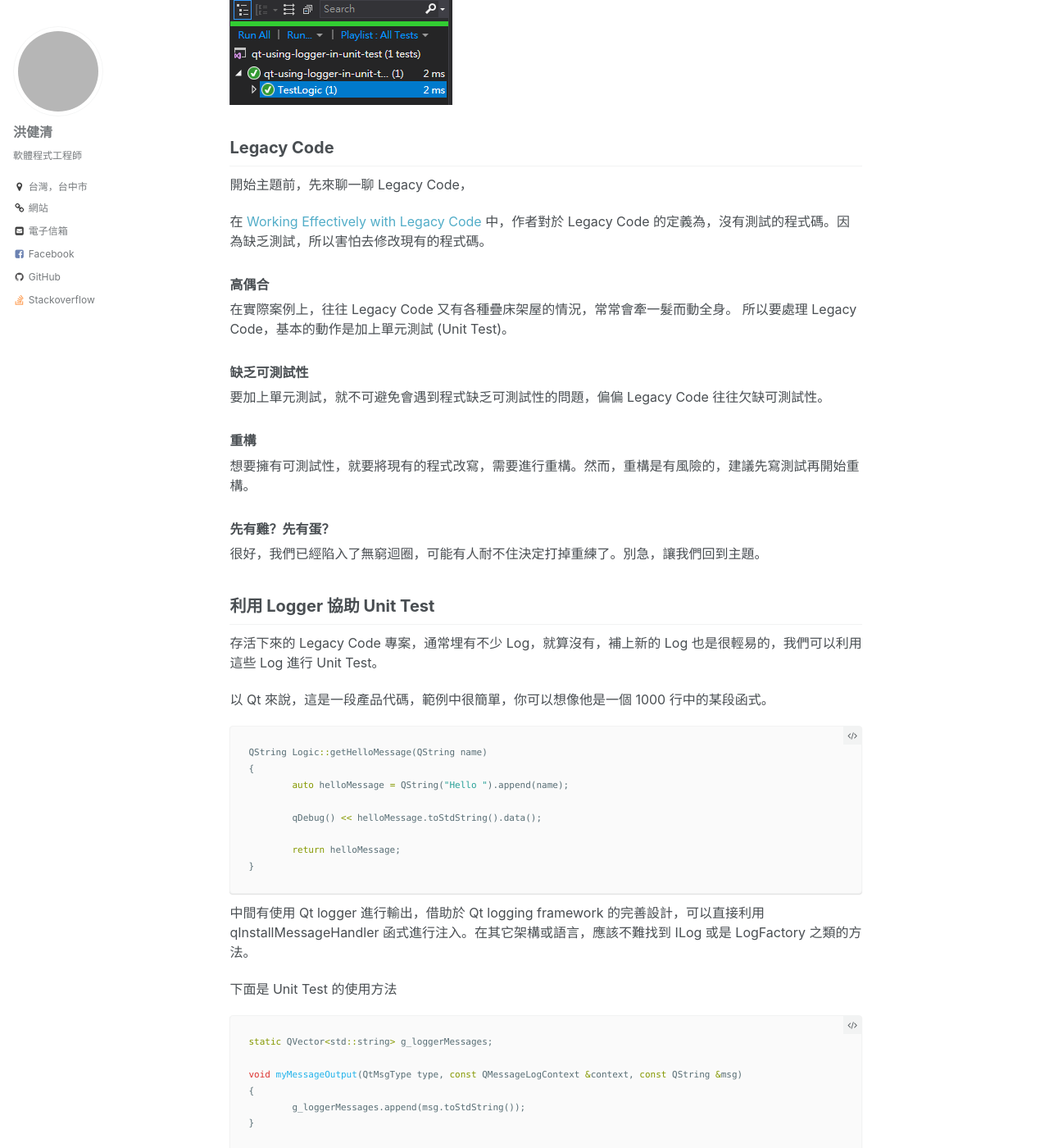
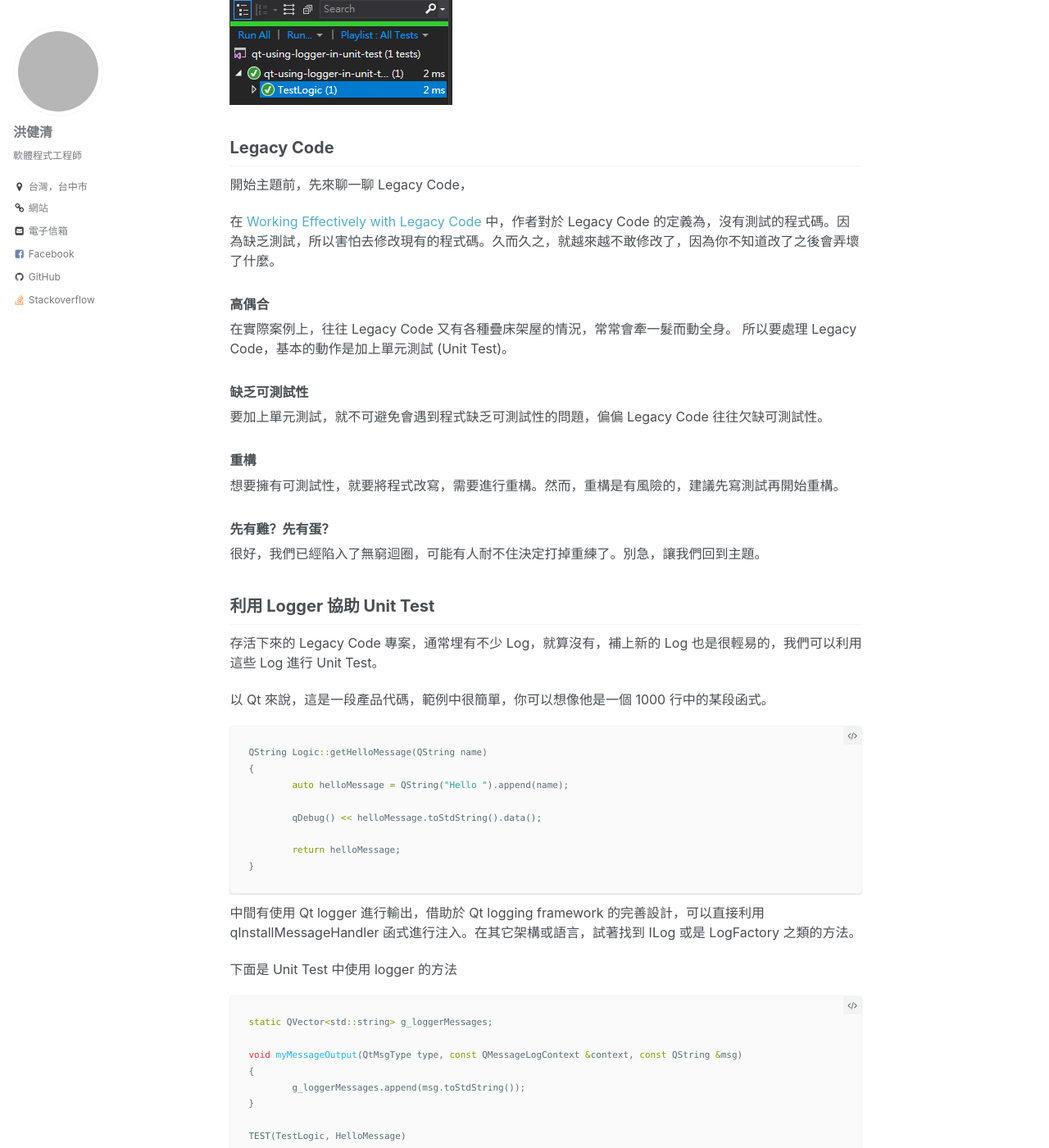
Before and after one commit to allyusd/twblog-source, a Jekyll site: the page built from _posts/2018-08-13-qt-using-logger-in-unit-test.md, in a window 1280 px wide and 1400 px high, scrolled down 214 px. Shown: the whole window at 82% size. Built offline with Jekyll 4.4.1, drawn with Linux system fonts in a browser that asks for light colours; comment, search, counter and statistics services are not loaded; some of the changed text lies outside the part shown; grey boxes are pictures that could not be loaded.

Commit message:
feat: update 2018-08-13-qt-using-logger-in-unit-test

````diff
--- a/_posts/2018-08-13-qt-using-logger-in-unit-test.md
+++ b/_posts/2018-08-13-qt-using-logger-in-unit-test.md
@@ -10,7 +10,7 @@ tags: Qt Unit-Test Visual-Studio
 ## Legacy Code
 開始主題前，先來聊一聊 Legacy Code，
 
-在 [Working Effectively with Legacy Code](https://www.amazon.com/Working-Effectively-Legacy-Michael-Feathers/dp/0131177052) 中，作者對於 Legacy Code 的定義為，沒有測試的程式碼。因為缺乏測試，所以害怕去修改現有的程式碼。
+在 [Working Effectively with Legacy Code](https://www.amazon.com/Working-Effectively-Legacy-Michael-Feathers/dp/0131177052) 中，作者對於 Legacy Code 的定義為，沒有測試的程式碼。因為缺乏測試，所以害怕去修改現有的程式碼。久而久之，就越來越不敢修改了，因為你不知道改了之後會弄壞了什麼。
 
 ### 高偶合
 在實際案例上，往往 Legacy Code 又有各種疊床架屋的情況，常常會牽一髮而動全身。
@@ -20,7 +20,7 @@ tags: Qt Unit-Test Visual-Studio
 要加上單元測試，就不可避免會遇到程式缺乏可測試性的問題，偏偏 Legacy Code 往往欠缺可測試性。
 
 ### 重構
-想要擁有可測試性，就要將現有的程式改寫，需要進行重構。然而，重構是有風險的，建議先寫測試再開始重構。
+想要擁有可測試性，就要將程式改寫，需要進行重構。然而，重構是有風險的，建議先寫測試再開始重構。
 
 ### 先有雞？先有蛋？
 很好，我們已經陷入了無窮迴圈，可能有人耐不住決定打掉重練了。別急，讓我們回到主題。
@@ -41,9 +41,9 @@ QString Logic::getHelloMessage(QString name)
 }
 ```
 
-中間有使用 Qt logger 進行輸出，借助於 Qt logging framework 的完善設計，可以直接利用 qInstallMessageHandler 函式進行注入。在其它架構或語言，應該不難找到 ILog 或是 LogFactory 之類的方法。
+中間有使用 Qt logger 進行輸出，借助於 Qt logging framework 的完善設計，可以直接利用 qInstallMessageHandler 函式進行注入。在其它架構或語言，試著找到 ILog 或是 LogFactory 之類的方法。
 
-下面是 Unit Test 的使用方法
+下面是 Unit Test 中使用 logger 的方法
 
 ```cpp
 static QVector<std::string> g_loggerMessages;
````
Also changed, not shown: other parts of _posts/2018-08-13-qt-using-logger-in-unit-test.md (+1 -1 lines).
